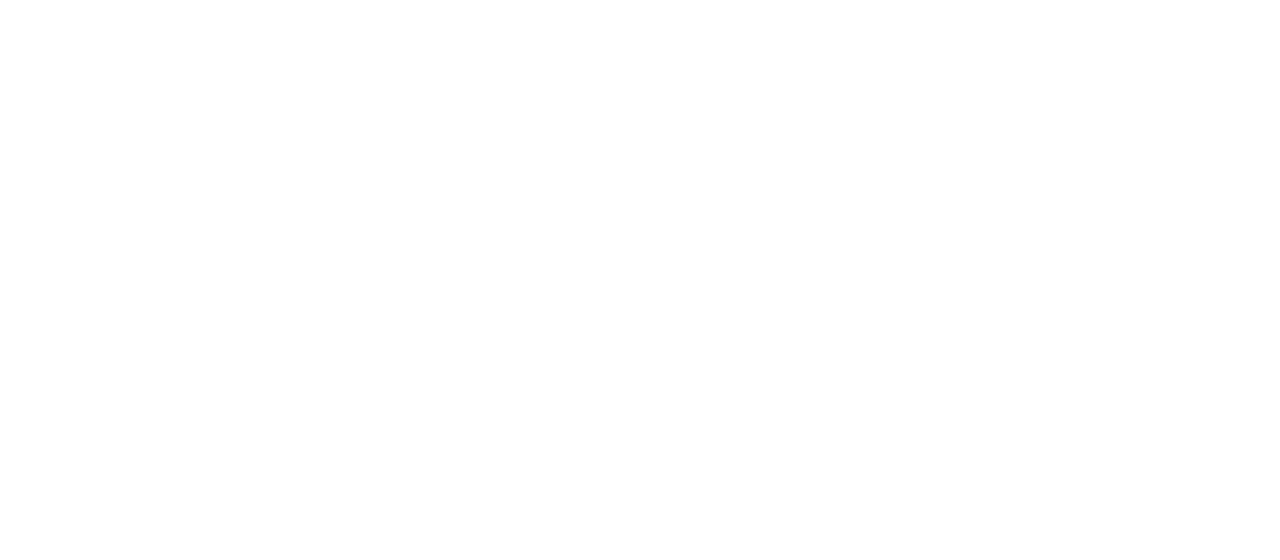
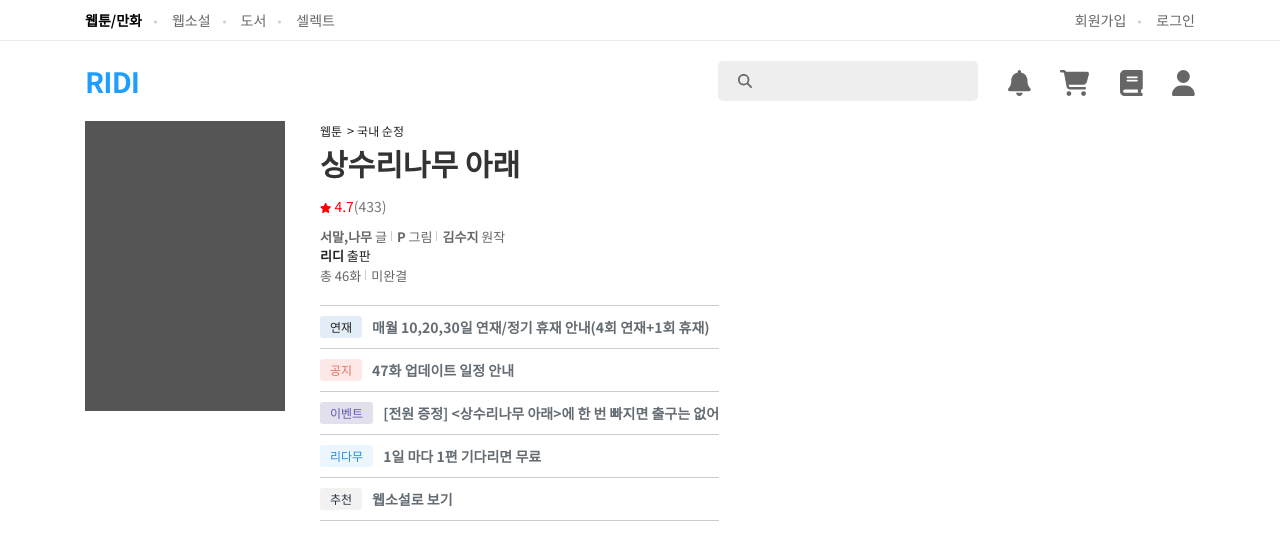
Before and after one commit to nacho1415/Project_Team, a React (Create React App) app in the folder ridi/: page /detail in a window 1280 px wide. Before the commit this address had no page. Shown: the top 560 px of the page. Built offline with nearby package versions, Linux system fonts and the light colour scheme.

Commit message:
책 디테일 페이지 생성

```diff
--- a/package.json
+++ b/package.json
@@ -21,6 +21,7 @@
     "mongodb": "^4.7.0",
     "morgan": "^1.10.0",
     "multer": "^1.4.5-lts.1",
+    "mysql": "^2.18.1",
     "mysql2": "^2.3.3",
     "nunjucks": "^3.2.3",
     "passport": "^0.6.0",
--- a/ridi/src/App.js
+++ b/ridi/src/App.js
@@ -10,6 +10,7 @@
 import Join from './router/join/join';
 import Joindetail from './router/joindetail/joindetail';
 import { useState } from 'react';
+import Detail from './router/detail/detail';
 
 function App() {
   let navigate = useNavigate();
@@ -22,6 +23,7 @@
         <Route path='/login' element={<Login></Login>}></Route>
         <Route path='/join' element={<Join></Join>}></Route>
         <Route path='/joindetail' element={<Joindetail></Joindetail>}></Route>
+        <Route path='/detail' element={<Detail></Detail>}></Route>
       </Routes>
     </div>
   );
--- a/ridi/src/components/nav/nav.jsx
+++ b/ridi/src/components/nav/nav.jsx
@@ -24,14 +24,6 @@
             body: JSON.stringify(searchInput)
         })
     }
-
-    useEffect(()=>{
-        navigate('/')
-
-        return () => {
-            setLogout(false)
-        }
-    },[logout])
 
     return (
         <div>
--- /dev/null
+++ b/ridi/src/router/detail/detail.jsx
@@ -0,0 +1,70 @@
+import React from 'react';
+import Nav from '../../components/nav/nav';
+import styles from "./detail.module.css";
+import { FontAwesomeIcon } from "@fortawesome/react-fontawesome";
+import { faStar,faAngleRight} from "@fortawesome/free-solid-svg-icons";
+
+const Detail = () => {
+    return (
+        <div>
+            <Nav></Nav>
+            <section className={styles.section}>
+                <div className={styles.container}>
+                    <div className={styles.book_detail}>
+                        <div className={styles.book_img}></div>
+                        <div className={styles.book_inpo}>
+                            <div className={styles.book_title}>
+                                <div className={styles.book_nav}>
+                                    <ul>
+                                        <li><em>웹툰</em></li>
+                                        <li><em>국내 순정</em></li>
+                                    </ul>
+                                </div>
+                                <h2>상수리나무 아래</h2>
+                                <em><FontAwesomeIcon icon={faStar} className={styles.star_icon}/> 4.7<strong>(433)</strong></em>
+                                <div className={styles.book_content}>
+                                    <ul>
+                                        <li><em><strong>서말,나무</strong> 글</em></li>
+                                        <li><em><strong>P</strong> 그림</em></li>
+                                        <li><em><strong>김수지</strong> 원작</em></li>
+                                    </ul>
+                                    <p><strong>리디</strong> 출판</p>
+                                    <ul>
+                                        <li><em>총 46화</em></li>
+                                        <li><em>미완결</em></li>
+                                    </ul>
+                                </div>
+                                <div className={styles.book_notice}>
+                                    <ul>
+                                        <li>
+                                            <em>연재</em>
+                                            <p>매월 10,20,30일 연재/정기 휴재 안내(4회 연재+1회 휴재)</p>
+                                        </li>
+                                        <li>
+                                            <em>공지</em>
+                                            <p>47화 업데이트 일정 안내</p>
+                                        </li>
+                                        <li>
+                                            <em>이벤트</em>
+                                            <p>[전원 증정] &#60;상수리나무 아래&#62;에 한 번 빠지면 출구는 없어</p>
+                                        </li>
+                                        <li>
+                                            <em>리다무</em>
+                                            <p>1일 마다 1편 기다리면 무료</p>
+                                        </li>
+                                        <li>
+                                            <em>추천</em>
+                                            <p>웹소설로 보기</p>
+                                        </li>
+                                    </ul>
+                                </div>
+                            </div>
+                        </div>
+                    </div>
+                </div>
+            </section>
+        </div>
+    );
+};
+
+export default Detail;
--- /dev/null
+++ b/ridi/src/router/detail/detail.module.css
@@ -0,0 +1,44 @@
+.container{max-width: 1150px; margin: 0 auto; padding: 0 20px; box-sizing: border-box;}
+
+.book_detail{display: flex;}
+.book_detail .book_img{}
+.book_detail .book_inpo{}
+
+.book_img{width: 200px;height: 290px; background: #555;}
+
+
+.book_inpo{margin-left: 35px;}
+.book_inpo .book_title{}
+
+.book_title > p{font-size: 12px;}
+.book_title > h2 {font-size: 30px;font-weight: 700;color: #333;}
+.book_title > em{font-size: 14px; display: block; color: red; margin: 10px 0;}
+.book_title > em > .star_icon{ font-size: 10px;}
+.book_title > em > strong{ color: #787878; font-weight: 400;}
+
+.book_nav{}
+.book_nav ul{display: flex;}
+.book_nav ul li{margin-right: 15px; position: relative;}
+.book_nav ul li::before{content: ">";  position: absolute; top: 50%; right: -12px; transform: translateY(-50%);}
+.book_nav ul li:last-child:before{content: "";}
+.book_nav ul li em{font-size: 12px; cursor: pointer;}
+.book_nav ul li em:hover{color: #1f8ce6;}
+
+.book_content{margin-bottom: 20px;}
+.book_content > ul{display: flex;}
+.book_content > ul > li{margin-right: 10px; position: relative;}
+.book_content > ul > li::before{content: ""; width: 1px;height: 10px; background: #ccc; position: absolute; top: 50%; right: -5px; transform: translateY(-50%);}
+.book_content > ul > li:last-child:before{width: 0;height: 0;}
+.book_content > ul > li em{font-size: 13px; font-weight: 400; color: #666;}
+.book_content > ul > li em strong{font-weight: 700;}
+
+.book_notice{box-sizing: border-box; border-top: 1px solid #ccc;}
+.book_notice ul{}
+.book_notice ul li{display: flex; align-items: center;border-bottom: 1px solid #ccc; padding:10px 0; box-sizing: border-box;}
+.book_notice ul li em{font-size: 12px; padding: 2px 10px; background: #E3EDF7; border-radius: 3px;}
+.book_notice ul li p{font-size: 14px;font-weight: 700;color: #646c73; margin-left: 10px; cursor: pointer;}
+.book_notice ul li p:hover{color: #1f8ce6;}
+.book_notice ul li:nth-child(2) em{background: #FCE8E6; color: #ed6d5e;}
+.book_notice ul li:nth-child(3) em{background: #E3E0EE; color: #605baf;}
+.book_notice ul li:nth-child(4) em{background: #EBF6FF; color: #1f8ce6;}
+.book_notice ul li:nth-child(5) em{background: #F2F2F2; color: #283241;}
```
Also changed, not shown: 1 other file (tests, documents, lock files or other folders).
